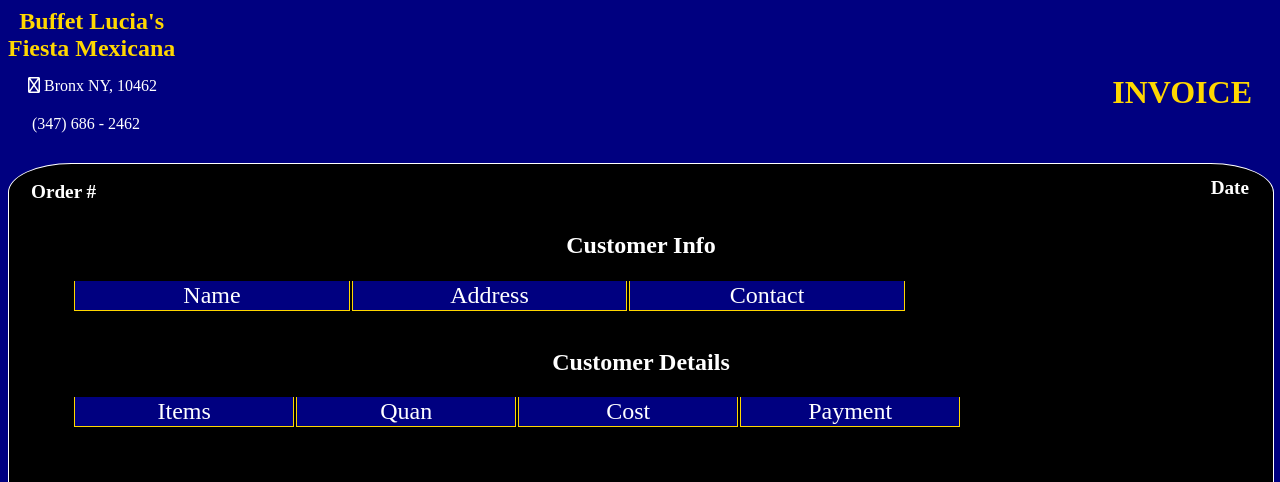
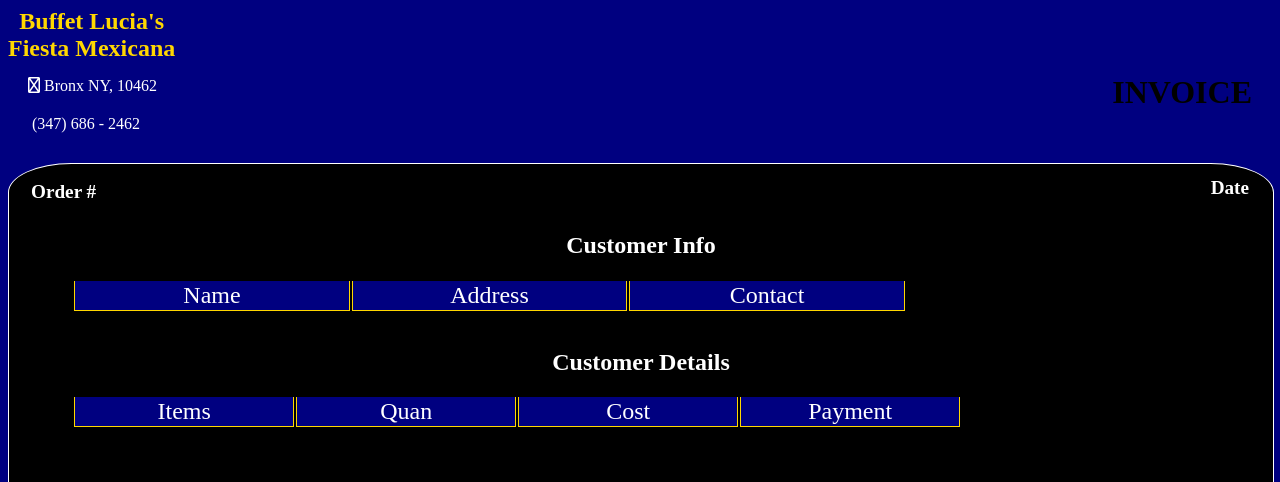
Before and after one commit to WebDesign-MultiMedia/BuffetDeliveryTracker, a website: page invoiceTem.html in a window 1280 px wide. Shown: the top 482 px of the page. Drawn offline with Linux system fonts and the light colour scheme; some icons are missing.

Commit message:
new style

```diff
--- a/invoice.css
+++ b/invoice.css
@@ -15,7 +15,7 @@
 
     /* LOGO, NAME */
     #logoInfo{
-        color: gold;
+        color:gold;
         text-align: center;
         display: flex;
         align-items: start;
@@ -38,7 +38,7 @@
     /* INVOICE TITLE*/
 
     #invoice{
-        color: gold;
+        color: black;
         position: absolute;
         top: 0;
         right: 0;
@@ -229,6 +229,7 @@
             position: absolute;
             bottom: 0;
             right: 0;
+            display: none;
         }
 
 
```
